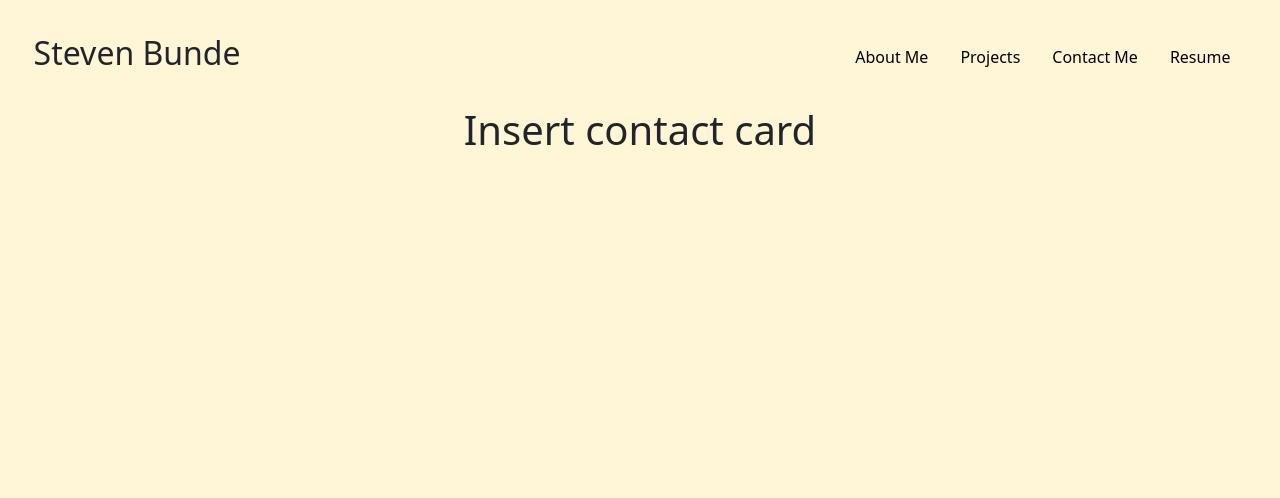
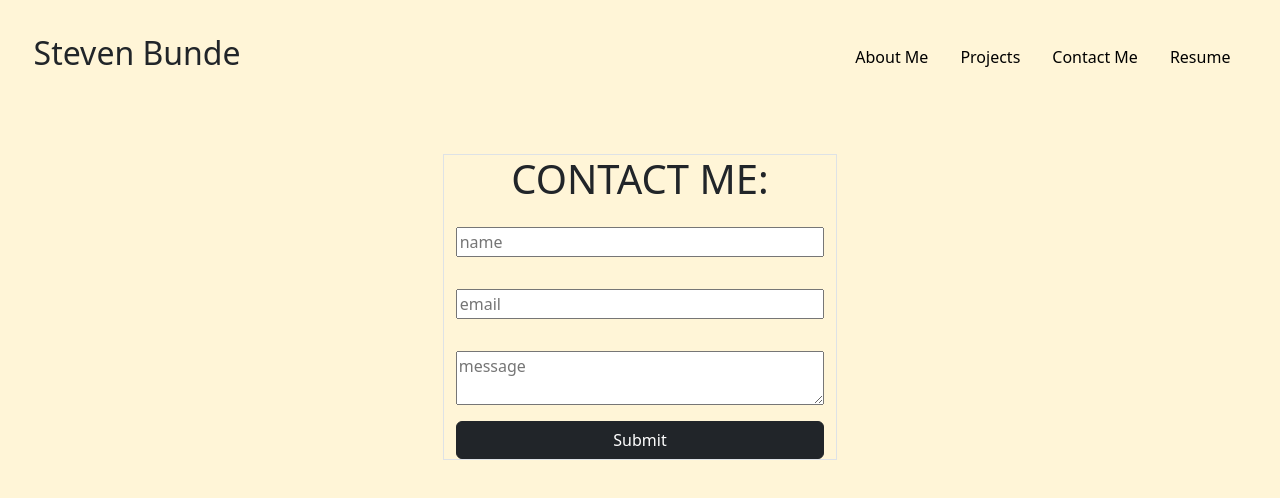
Before and after one commit to Bunde20/React-Portfolio, a React (Vite) app: page /ContactMe in a window 1280 px wide. Shown: the top 498 px of the page. Built offline with nearby package versions, Linux system fonts and the light colour scheme.

Commit message:
Added logic and form to contact me page

```diff
--- a/package.json
+++ b/package.json
@@ -11,6 +11,8 @@
   },
   "dependencies": {
     "bootstrap": "^5.3.2",
+    "emailjs-com": "^3.2.0",
+    "mdb-react-ui-kit": "^7.0.0",
     "react": "^18.2.0",
     "react-dom": "^18.2.0",
     "react-router-dom": "^6.19.0"
--- a/src/pages/ContactMe.jsx
+++ b/src/pages/ContactMe.jsx
@@ -1,9 +1,93 @@
+import { useState } from 'react';
+import { validEmail } from '../utils/helpers';
+
 export default function ContactMe() {
-    return (
-        <div>
-            <h1>Insert contact card</h1>
-            <p>
-            </p>
-        </div>
-    )
+  const [name, setName] = useState('');
+  const [email, setEmail] = useState('');
+  const [message, setMessage] = useState('');
+  const [errorMessage, setErrorMessage] = useState('');
+
+  const handleFormSubmit = (e) => {
+    e.preventDefault();
+    if (!validEmail(email)) {
+      setErrorMessage('Email is invalid, please try again.');
+    if (!name)
+      setErrorMessage('Name is required');
+    if (!message)
+      setErrorMessage('Message is required');
+      return;
+    }
+    alert(`Hello ${name}, thank you for your message!`);
+    setName('');
+    setEmail('');
+    setMessage('');
+  };
+
+  return (
+    <section className="d-flex">
+      <div className="mt-5 col-xl-4 col-md-6 col-12 border container text-center">
+        <h1>CONTACT ME:</h1>
+        <form
+          action="https://formsubmit.co/stevenbunde2020@gmail.com"
+          method="POST"
+          className="form d-flex flex-column"
+          onSubmit={handleFormSubmit}
+        >
+          <input
+            className="my-3"
+            value={name}
+            name="name"
+            onChange={(e) => setName(e.target.value)}
+            onBlur={() => {
+              if (!name) {
+                setErrorMessage('Name is required');
+              } else {
+                setErrorMessage('');
+              }
+            }}
+            type="text"
+            placeholder="name"
+          />
+          <input
+            className="my-3"
+            value={email}
+            name="email"
+            onChange={(e) => setEmail(e.target.value)}
+            onBlur={() => {
+              if (!email) {
+                setErrorMessage('Email is required');
+              } else {
+                setErrorMessage('');
+              }
+            }}
+            type="email"
+            placeholder="email"
+          />
+          <textarea
+            className="my-3"
+            value={message}
+            name="message"
+            onChange={(e) => setMessage(e.target.value)}
+            onBlur={() => {
+              if (!message) {
+                setErrorMessage('Message is required');
+              } else {
+                setErrorMessage('');
+              }
+            }}
+            type="text"
+            placeholder="message"
+          />
+            <button className="btn btn-dark" type="submit" disabled={!email && name && message}>
+            Submit
+            </button>
+        </form>
+        {errorMessage && (
+          <div>
+            <p className="error-text">{errorMessage}</p>
+          </div>
+        )}
+      </div>
+    </section>
+  );
 }
```
Also changed, not shown: 2 other files (tests, documents, lock files or other folders).
